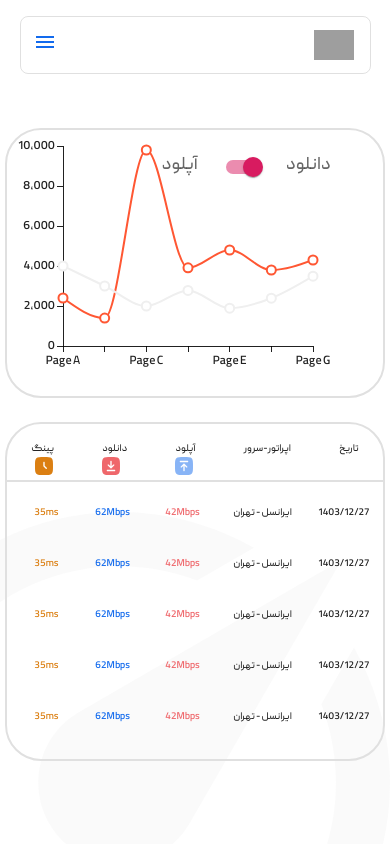
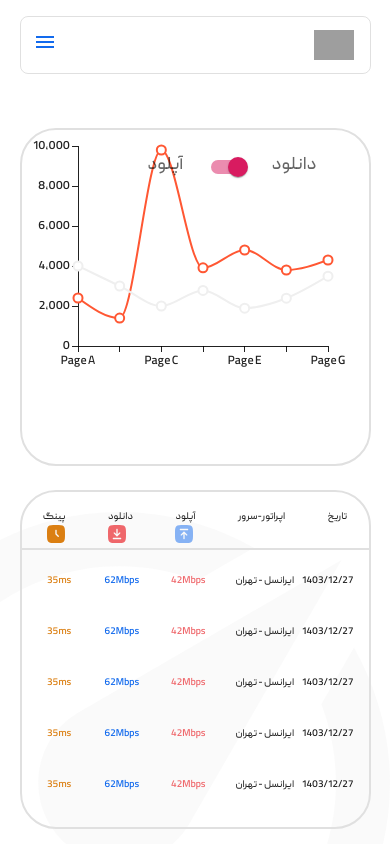
Before and after one commit to Raika-Company/eyesp-v1, a React (Vite) app in the folder client-app/: page /test-history in a window 390 px wide. Built offline with nearby package versions, Linux system fonts and the light colour scheme; grey boxes are pictures that could not be loaded.

Commit message:
handle responsive testHistory

```diff
--- a/client-app/src/components/testHistory/DlandUlCharts.jsx
+++ b/client-app/src/components/testHistory/DlandUlCharts.jsx
@@ -21,7 +21,7 @@ const xLabels = [
 ];
 
 const CustomBox = styled(Box)(({ theme }) => ({
-  width: "110vh", // Default width for lg screens
+  width: "70vw", // Default width for lg screens
   height: "20em",
   border: "2px solid #E0E0E0",
   borderRadius: "2em",
@@ -31,11 +31,11 @@ const CustomBox = styled(Box)(({ theme }) => ({
   padding: "1em 2em",
 
   [theme.breakpoints.down("md")]: {
-    width: "70vh", // Width for md screens
+    width: "90vw", // Width for md screens
   },
   [theme.breakpoints.down("sm")]: {
-    height: "15em",
-    width: "45vh", // Width for xs screens
+    height: "40vh",
+    width: "90vw", // Width for xs screens
   },
 }));
 
--- a/client-app/src/components/testHistory/ResultTestHistory.jsx
+++ b/client-app/src/components/testHistory/ResultTestHistory.jsx
@@ -7,6 +7,7 @@ import ping from "../../app/assets/image/ping.svg";
 function ResultTestHistory() {
   const isMdScreen = useMediaQuery((theme) => theme.breakpoints.down("md"));
   const isSmScreen = useMediaQuery((theme) => theme.breakpoints.down("sm"));
+  const isXsScreen = useMediaQuery((theme) => theme.breakpoints.down("xs"));
 
   const elements = Array(20)
     .fill()
@@ -27,7 +28,7 @@ function ResultTestHistory() {
           sx={{
             transform: isMdScreen ? "translateX(18px)" : "none",
             fontSize: isSmScreen ? "10px" : isMdScreen ? "14px" : "18px",
-            transform: isSmScreen ? "translateX(-11px)" : "none",
+            transform: isSmScreen ? "translateX(-26px)" : "none",
           }}
         >
           1403/12/27
@@ -81,7 +82,7 @@ function ResultTestHistory() {
     <>
       <Box
         sx={{
-          width: isSmScreen ? "45vh" : isMdScreen ? "70vh" : "110vh",
+          width: isSmScreen ? "90vw" : isMdScreen ? "90vw" : "110vw",
           height: "60vdh",
           border: "2px solid #E0E0E0",
           borderRadius: "2em",
```
